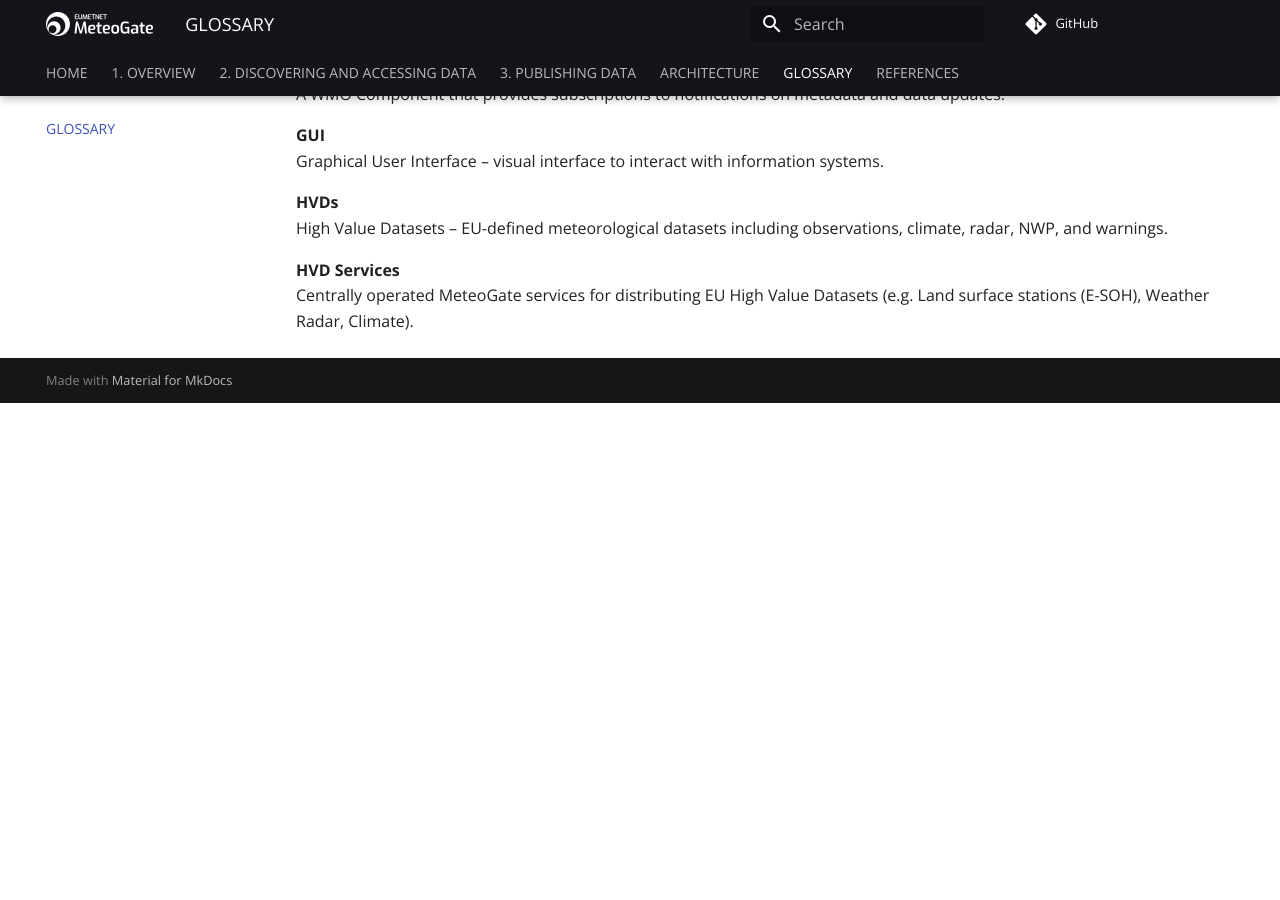
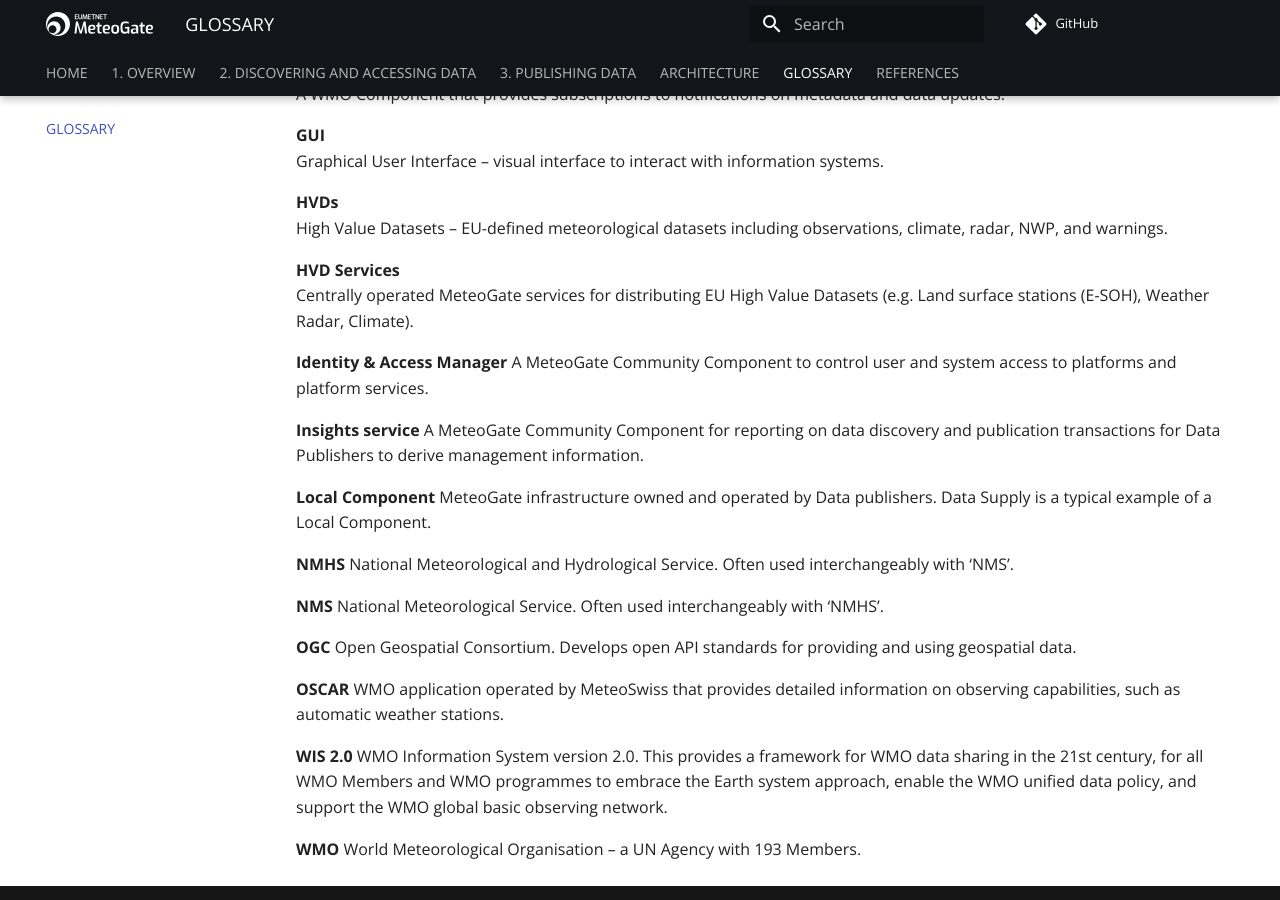
Before and after one commit to EUMETNET/meteogate-documentation, an MkDocs documentation site: the page built from docs/glossary.md, in a window 1280 px wide and 900 px high, scrolled down 2184 px. Built offline with MkDocs 1.6.1 and Material for MkDocs 9.7.7, drawn with Linux system fonts in a browser that asks for light colours; comment, search, counter and statistics services are not loaded; before the commit the page ends 2587 px from its top, so only the background shows below that.

Commit message:
Update glossary.md

```diff
--- a/docs/glossary.md
+++ b/docs/glossary.md
@@ -86,3 +86,30 @@ High Value Datasets – EU-defined meteorological datasets including observation
 
 **HVD Services**
 Centrally operated MeteoGate services for distributing EU High Value Datasets (e.g. Land surface stations (E-SOH), Weather Radar, Climate). *<To be further defined>*
+
+**Identity & Access Manager**
+A MeteoGate Community Component to control user and system access to platforms and platform services.
+
+**Insights service**
+A MeteoGate Community Component for reporting on data discovery and publication transactions for Data Publishers to derive management information.
+
+**Local Component**
+MeteoGate infrastructure owned and operated by Data publishers. Data Supply is a typical example of a Local Component.
+
+**NMHS**
+National Meteorological and Hydrological Service. Often used interchangeably with ‘NMS’.
+
+**NMS**
+National Meteorological Service. Often used interchangeably with ‘NMHS’.
+
+**OGC**
+Open Geospatial Consortium. Develops open API standards for providing and using geospatial data.
+
+**OSCAR**
+WMO application operated by MeteoSwiss that provides detailed information on observing capabilities, such as automatic weather stations.
+
+**WIS 2.0**
+WMO Information System version 2.0. This provides a framework for WMO data sharing in the 21st century, for all WMO Members and WMO programmes to embrace the Earth system approach, enable the WMO unified data policy, and support the WMO global basic observing network.
+
+**WMO**
+World Meteorological Organisation – a UN Agency with 193 Members.
```
